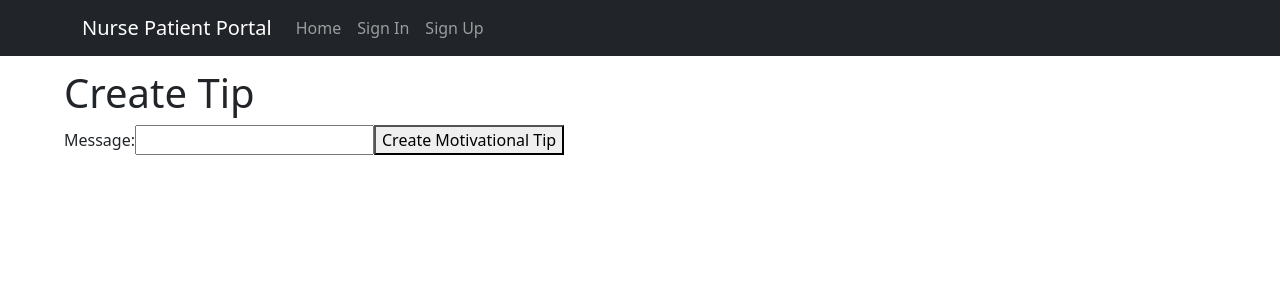
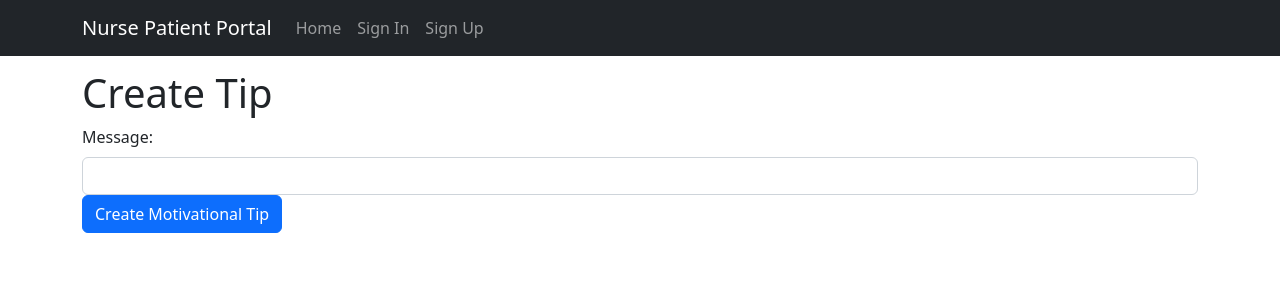
Before and after one commit to CCGPProjects2020-2023/nurse-patient-tracker, a React (Create React App) app in the folder client/: page /createmotivationaltip in a window 1280 px wide. Shown: the top 300 px of the page. Built offline with nearby package versions, Linux system fonts and the light colour scheme.

Commit message:
[ADD] Fixed and Finished Hepatitis check (AI) component

```diff
--- a/client/src/components/Nurse/CreateMotivationalTip.js
+++ b/client/src/components/Nurse/CreateMotivationalTip.js
@@ -1,5 +1,6 @@
 import React, { useState } from 'react';
 import { gql, useMutation } from '@apollo/client';
+import { Container, Form, Button } from 'react-bootstrap';
 
 const ADD_TIP = gql`
   mutation AddTip($message: String!) {
@@ -25,17 +26,17 @@ function CreateMotivationalTip() {
     };
 
     return (
-        <div>
-            <h1>Create Tip</h1>
-            <form onSubmit={handleSubmit}>
-                <label>Message:
-                <input type="text" value={message} onChange={(event) => setMessage(event.target.value)}/>
-                </label>
-                <button type="submit">Create Motivational Tip</button>
-
-            </form>
-        </div>
+      <Container>
+        <h1>Create Tip</h1>
+        <Form onSubmit={handleSubmit}>
+          <Form.Group controlId="formMessage">
+            <Form.Label>Message:</Form.Label>
+            <Form.Control type="text" value={message} onChange={(event) => setMessage(event.target.value)} />
+          </Form.Group>
+          <Button variant="primary" type="submit">Create Motivational Tip</Button>
+        </Form>
+      </Container>
     );
-}
+  }
 
 export default CreateMotivationalTip;
--- a/client/src/components/Nurse/HepatitisCheckResults.js
+++ b/client/src/components/Nurse/HepatitisCheckResults.js
@@ -22,12 +22,12 @@ const HepatitisCheckResults = () => {
         </thead>
         <tbody>
           <tr>
-            <td>Die</td>
+            <td>Please see a doctor!</td>
             <td>1</td>
             <td>0</td>
           </tr>
           <tr>
-            <td>Live</td>
+            <td>You should still see a doctor, but the symptoms are not as concerning</td>
             <td>0</td>
             <td>1</td>
           </tr>
@@ -38,13 +38,11 @@ const HepatitisCheckResults = () => {
         <tbody>
           <tr>
             <td>Value 1:</td>
-            <td>{console.log(location.state.prediction)}</td>
-            {/* <td>{location.state.prediction.row1[0]}</td> */}
+            <td>{location.state.prediction.hepatitisStatus.resultsArray[0]}</td>
           </tr>
           <tr>
             <td>Value 2:</td>
-            {/* <td>{location.state.prediction.row1[1]}</td> */}
-            <td></td>
+            <td>{location.state.prediction.hepatitisStatus.resultsArray[1]}</td>
           </tr>
         </tbody>
       </table>
--- a/client/src/components/Patient/CheckCommonSymptoms.js
+++ b/client/src/components/Patient/CheckCommonSymptoms.js
@@ -66,6 +66,7 @@ const CheckSymptoms = (props) => {
 
   return (
     <div className="entryform">
+      <h1 className="text-center">Check Your Symptoms</h1>
       <Form
         onSubmit={(e) => {
           e.preventDefault();
--- a/client/src/components/Patient/ReadMotivationalTip.js
+++ b/client/src/components/Patient/ReadMotivationalTip.js
@@ -1,5 +1,6 @@
 import React from "react";
 import { gql, useQuery } from "@apollo/client";
+import { Container } from 'react-bootstrap';
 
 const GET_TIPS = gql`
   query GetTip {
@@ -17,10 +18,13 @@ const ReadMotivationalTip = () => {
   if (error) return <p>Error : {error}</p>;
 
   return (
-    <div>
-      <h2>Tips for Patient </h2>
-      <p>{data.tip.message}</p>
-    </div>
+    <Container className="text-center">
+      <h1>Your Motivational Tip is:</h1>
+      <div style={{display: 'flex',  justifyContent:'center', alignItems:'center', height: '50vh'}}>
+      <h3>{data.tip.message}</h3>
+      </div>
+
+    </Container>
   );
 };
 
```
Also changed, not shown: 1 other file (tests, documents, lock files or other folders).
